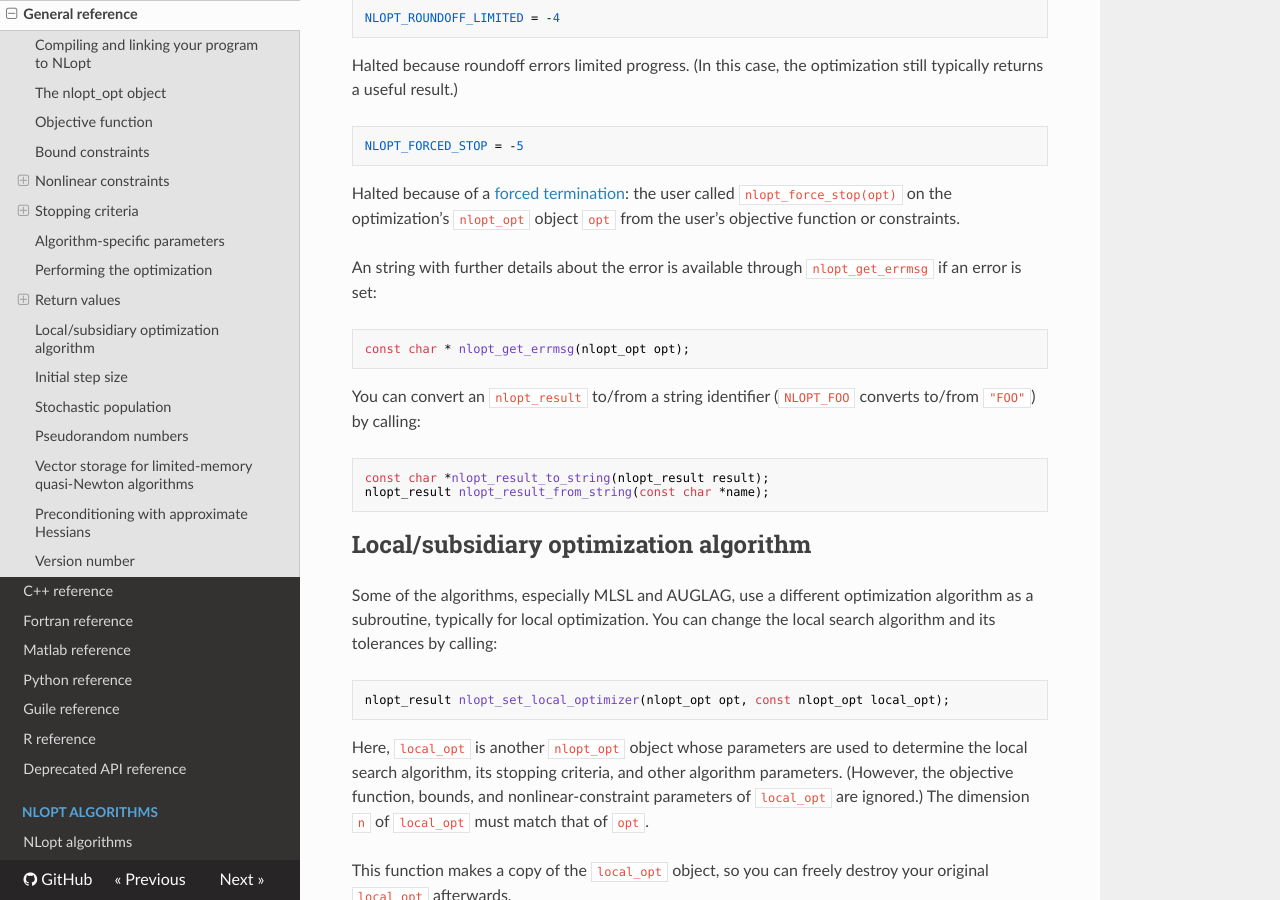
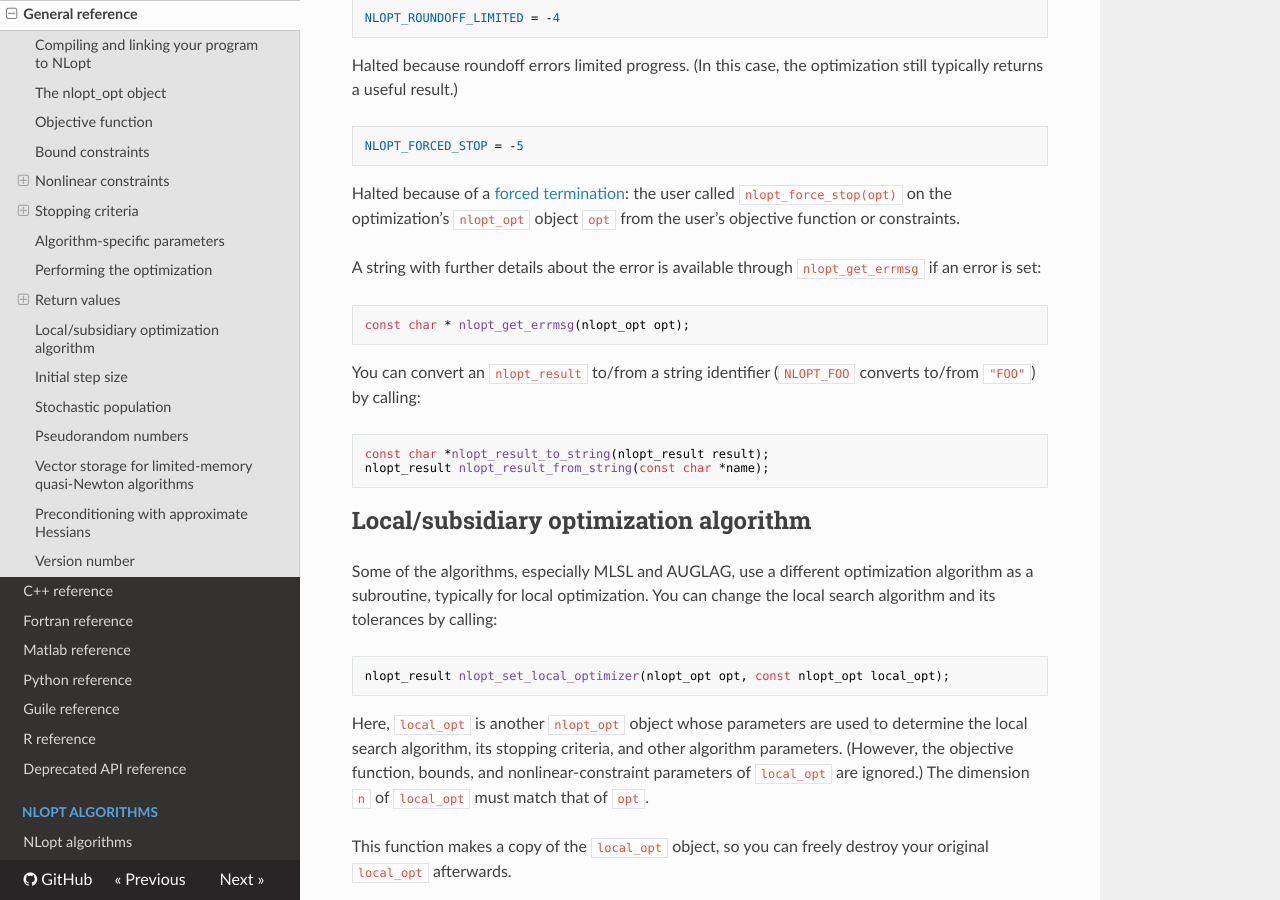
Before and after one commit to stevengj/nlopt, an MkDocs documentation site: the page built from doc/docs/NLopt_Reference.md, in a window 1280 px wide and 900 px high, scrolled down 11393 px. Built offline with MkDocs 1.6.1, drawn with Linux system fonts in a browser that asks for light colours; nearby versions of some CDN libraries; formulas are drawn with MathJax 3; some of the changed text lies outside the part shown.

Commit message:
Fix typos (#544)

````diff
--- a/doc/docs/NLopt_Reference.md
+++ b/doc/docs/NLopt_Reference.md
@@ -414,7 +414,7 @@ NLOPT_FORCED_STOP = -5
 
 Halted because of a [forced termination](#forced-termination): the user called `nlopt_force_stop(opt)` on the optimization’s `nlopt_opt` object `opt` from the user’s objective function or constraints.
 
-An string with further details about the error is available through `nlopt_get_errmsg` if an error is set:
+A string with further details about the error is available through `nlopt_get_errmsg` if an error is set:
 ```c
 const char * nlopt_get_errmsg(nlopt_opt opt);
 ```
````
Also changed, not shown: other parts of doc/docs/NLopt_Reference.md (+1 -1 lines), doc/docs/NLopt_Algorithms.md (+1 -1 lines).
